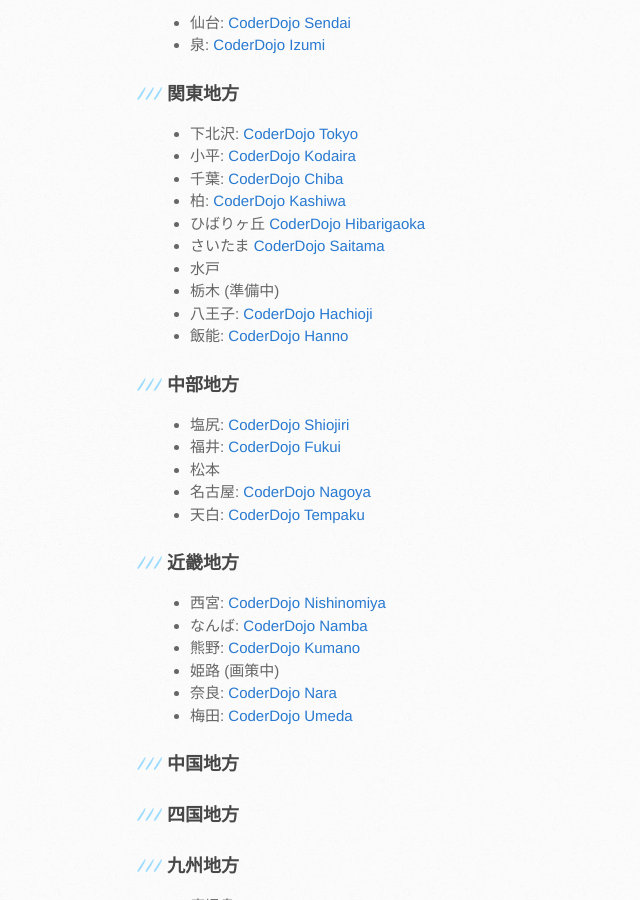
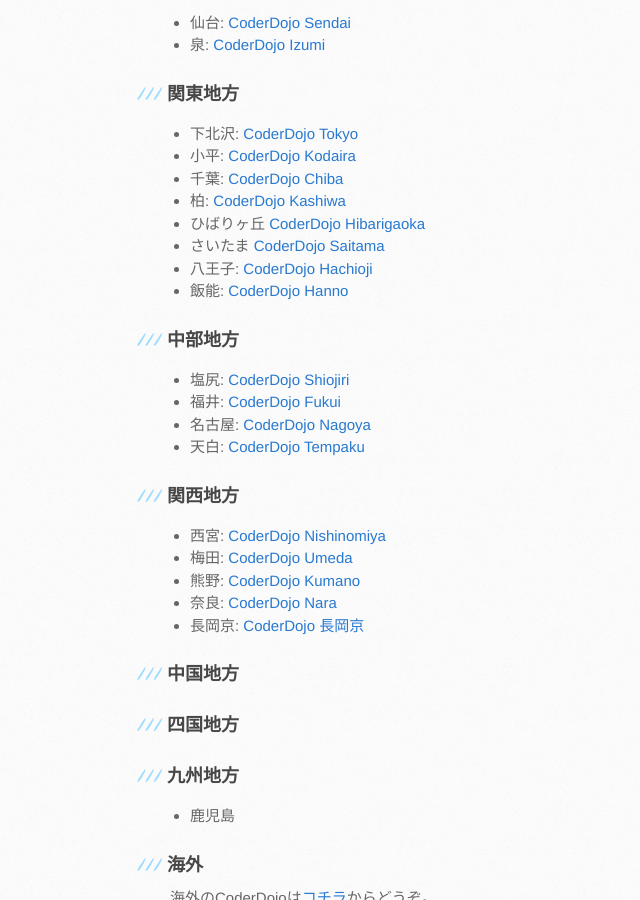
Before and after one commit to coderdojo-japan/coderdojo-japan.github.io, a Jekyll site: the page built from index.md, in a window 1280 px wide and 900 px high, scrolled down 1358 px. Shown: the whole window, without its empty margins (0-640 px from the left). Built offline with Jekyll 4.4.1, drawn with Linux system fonts in a browser that asks for light colours; Markdown is read by kramdown in place of the engine named in the settings.

Commit message:
Update Dojos with latest brochure for MFT 2015

```diff
--- a/index.md
+++ b/index.md
@@ -46,8 +46,6 @@
 * 柏: [CoderDojo Kashiwa](http://coderdojokashiwa.wix.com/kashiwa)
 * ひばりヶ丘 [CoderDojo Hibarigaoka](http://coderdojo.hanare-hibari.info/)
 * さいたま [CoderDojo Saitama](http://coderdojo-saitama.com/)
-* 水戸
-* 栃木 (準備中)
 * 八王子: [CoderDojo Hachioji](http://coderdojo.code4hachioji.org/)
 * 飯能: [CoderDojo Hanno](https://www.facebook.com/CoderDojoHanno)
 
@@ -55,24 +53,23 @@
 
 * 塩尻: [CoderDojo Shiojiri](http://coderdojo.shiojiri-osslabo.com/)
 * 福井: [CoderDojo Fukui](http://coderdojo.cowbell.jp/)
-* 松本
 * 名古屋: [CoderDojo Nagoya](http://coderdojo-nagoya.github.io/)
 * 天白: [CoderDojo Tempaku](http://coderdojo-tempaku.hatenablog.com/)
 
-### 近畿地方
+### 関西地方
 
 * 西宮: [CoderDojo Nishinomiya](http://coderdojo-nishinomiya.info/)
-* なんば: [CoderDojo Namba](https://www.facebook.com/CoderDojoNamba)
+* 梅田: [CoderDojo Umeda](http://coderdojo-nishinomiya.info/)
 * 熊野: [CoderDojo Kumano](https://www.facebook.com/coderdojo.kumano)
-* 姫路 (画策中)
 * 奈良: [CoderDojo Nara](https://coderdojonara.wordpress.com/)
-* 梅田: [CoderDojo Umeda](http://coderdojo-nishinomiya.info/)
+* 長岡京: [CoderDojo 長岡京](https://coderdojo-nagaokakyo.doorkeeper.jp/)
 
 ### 中国地方
 
 ### 四国地方
 
 ### 九州地方
+
 * 鹿児島
 
 ### 海外
```
